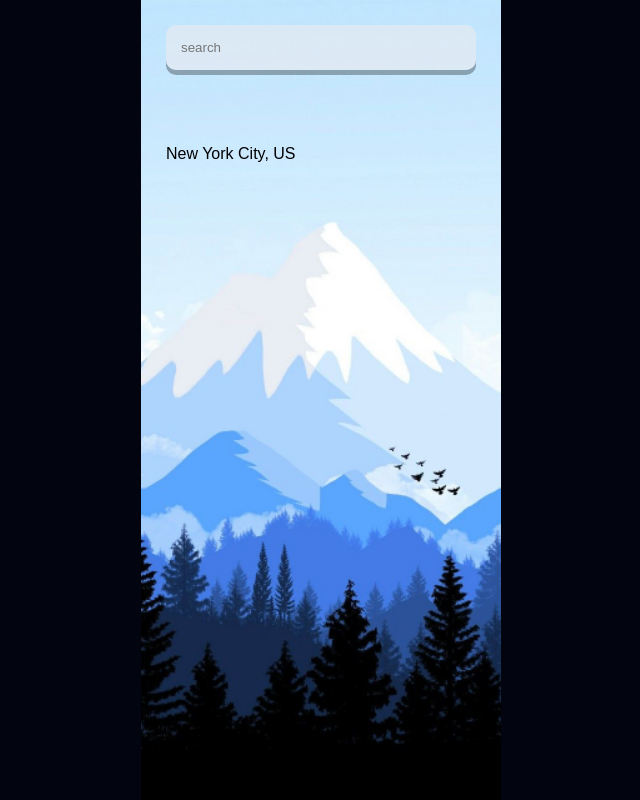
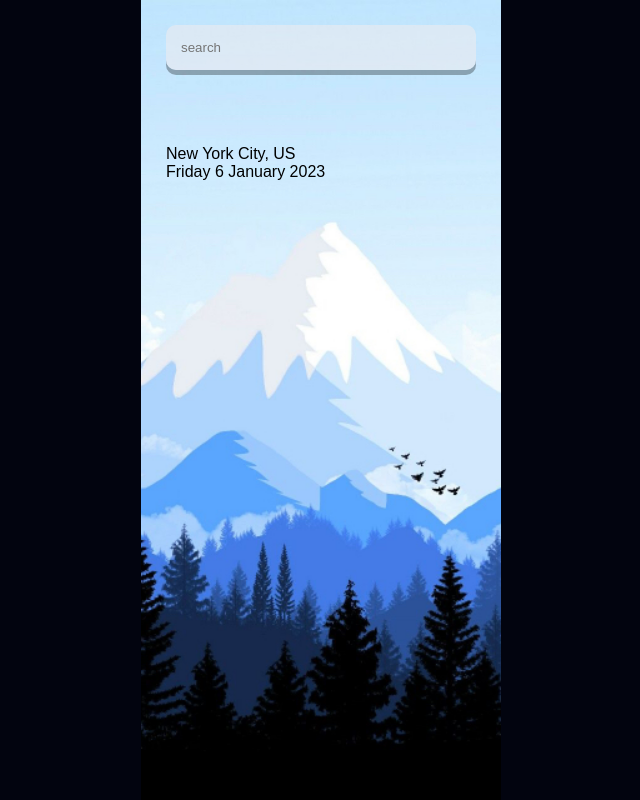
Before and after one commit to emmanueldindu/weatherapp, a React (Create React App) app: page / in a window 1280 px wide. Shown: the whole page, without its empty margins (319-959 px from the left). Built offline with nearby package versions, Linux system fonts and the light colour scheme.

Commit message:
👌 IMPROVE: weather app

```diff
--- a/src/App.jsx
+++ b/src/App.jsx
@@ -6,6 +6,40 @@ const api = {
 }
 
 function App() {
+  const dateBuilder = (d) => {
+    let months = [
+      "January",
+      "February",
+      "March",
+      "April",
+      "May",
+      "June",
+      "July",
+      "August",
+      "September",
+      "October",
+      "November",
+      "December",
+    ];
+
+    let days = [
+      "Sunday",
+      "Monday",
+      "Tuesday",
+      "Wednesday",
+      "Thursday",
+      "Friday"
+    ];
+
+    let day = days[d.getDay()]
+    let date = d.getDate()
+    let month = months[d.getMonth()]
+    let year = d.getFullYear()
+
+    return `${day}  ${date} ${month} ${year}`
+
+}
+
   return (
     <div className="app">
       <main>
@@ -22,6 +56,7 @@ function App() {
               New York City, US
             </div>
             <div className="date">
+              {dateBuilder(new Date())}
 
             </div>
           </div>
```
